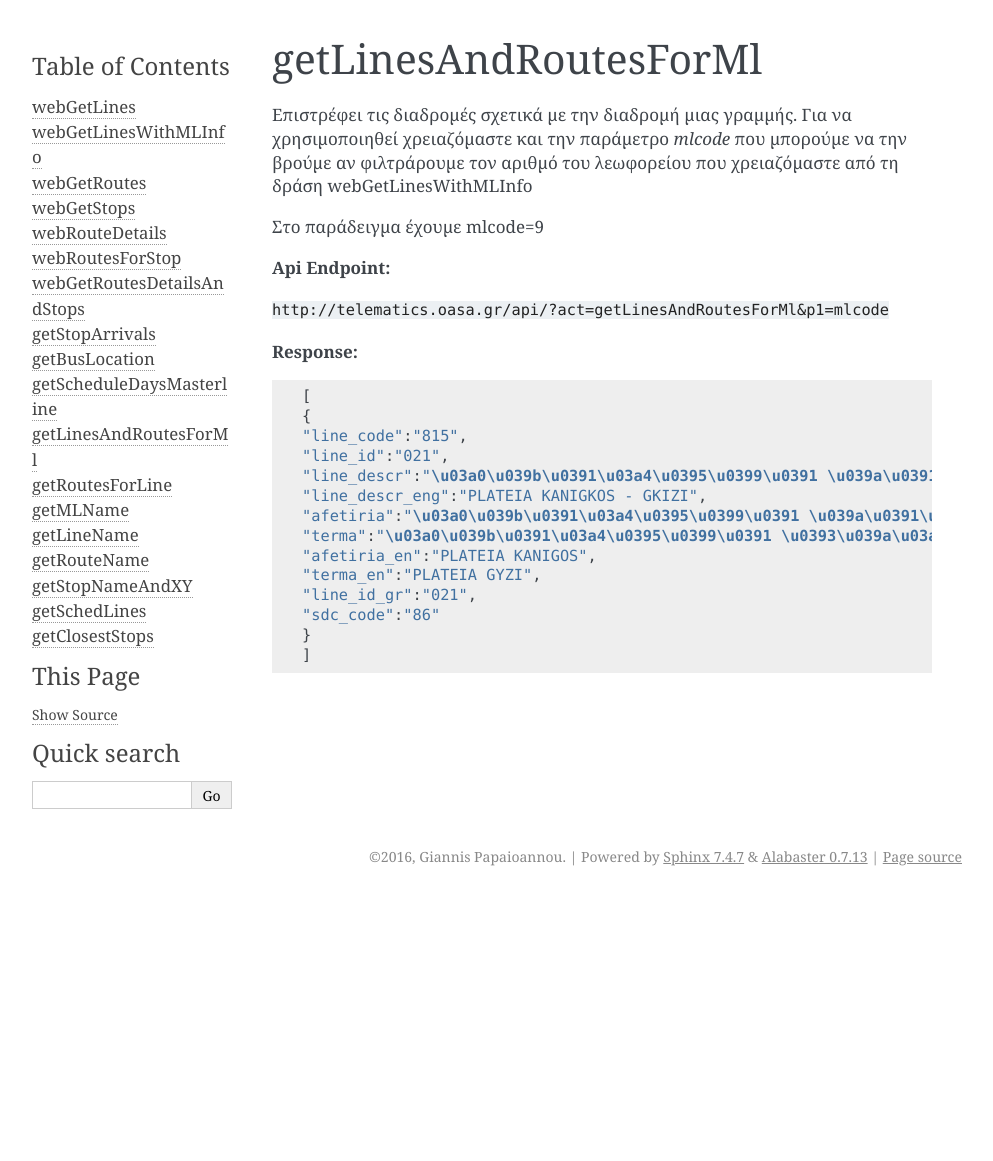
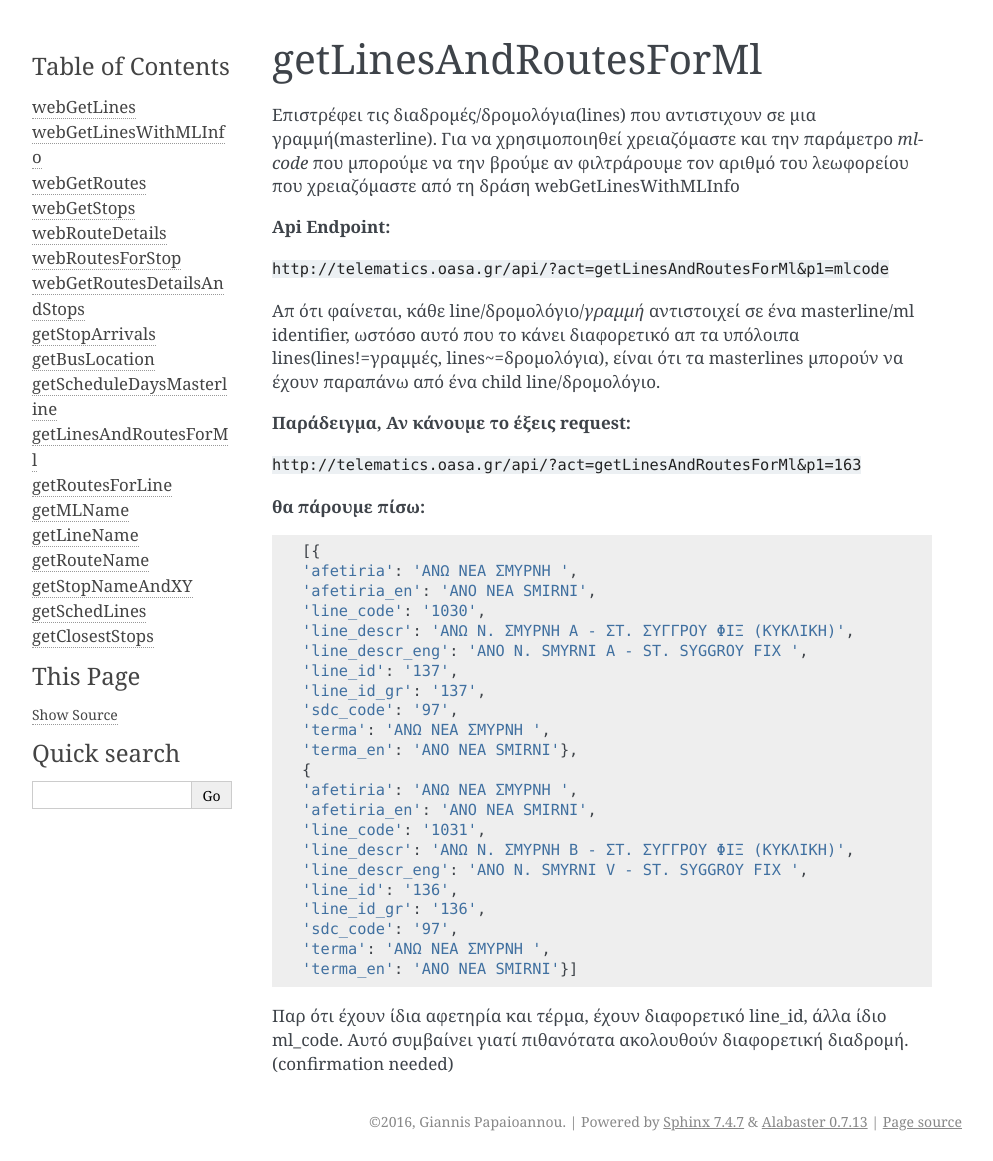
Before and after one commit to gph03n1x/OASA-Telematics-API-Documentation, a Sphinx documentation site: the page built from docs/source/getLinesAndRoutesForMl.rst, in a window 1280 px wide. Shown: the whole page, without its empty margins (148-1141 px from the left). Built offline with Sphinx 7.4.7, drawn with Linux system fonts in a browser that asks for light colours; before the commit the page ends 900 px from its top, so only the background shows below that.

Commit message:
Added Documentation for ml_code and MasterLine values.

```diff
--- a/docs/source/getLinesAndRoutesForMl.rst
+++ b/docs/source/getLinesAndRoutesForMl.rst
@@ -1,34 +1,50 @@
 getLinesAndRoutesForMl
 ======================
 
-Επιστρέφει τις διαδρομές σχετικά με την διαδρομή μιας γραμμής.
+Επιστρέφει τις διαδρομές/δρομολόγια(lines) που αντιστιχουν σε μια γραμμή(masterline).
 Για να χρησιμοποιηθεί χρειαζόμαστε και την παράμετρο *mlcode* που μπορούμε να
 την βρούμε αν φιλτράρουμε τον αριθμό του λεωφορείου που χρειαζόμαστε από τη
 δράση webGetLinesWithMLInfo
-
-Στο παράδειγμα έχουμε mlcode=9
-
 
 **Api Endpoint:**
 
 ``http://telematics.oasa.gr/api/?act=getLinesAndRoutesForMl&p1=mlcode``
 
 
-**Response:**
+Απ ότι φαίνεται, κάθε line/δρομολόγιο/*γραμμή* αντιστοιχεί σε ένα masterline/ml identifier,
+ωστόσο αυτό που το κάνει διαφορετικό απ τα υπόλοιπα lines(lines!=γραμμές, lines~=δρομολόγια),
+είναι ότι τα masterlines μπορούν να έχουν παραπάνω από ένα child line/δρομολόγιο.
+
+**Παράδειγμα, Αν κάνουμε το έξεις request:**
+
+``http://telematics.oasa.gr/api/?act=getLinesAndRoutesForMl&p1=163``
+
+**θα πάρουμε πίσω:**
 
 .. code-block:: python
 
-   [
-   {
-   "line_code":"815",
-   "line_id":"021",
-   "line_descr":"\u03a0\u039b\u0391\u03a4\u0395\u0399\u0391 \u039a\u0391\u039d\u0399\u0393\u0393\u039f\u03a3 - \u0393\u039a\u03a5\u0396H",
-   "line_descr_eng":"PLATEIA KANIGKOS - GKIZI",
-   "afetiria":"\u03a0\u039b\u0391\u03a4\u0395\u0399\u0391 \u039a\u0391\u039d\u0399\u0393\u0393\u039f\u03a3",
-   "terma":"\u03a0\u039b\u0391\u03a4\u0395\u0399\u0391 \u0393\u039a\u03a5\u0396\u0397",
-   "afetiria_en":"PLATEIA KANIGOS",
-   "terma_en":"PLATEIA GYZI",
-   "line_id_gr":"021",
-   "sdc_code":"86"
-   }
-   ]
+    [{
+    'afetiria': 'ΑΝΩ ΝΕΑ ΣΜΥΡΝΗ ',
+    'afetiria_en': 'ANO NEA SMIRNI',
+    'line_code': '1030',
+    'line_descr': 'ΑΝΩ Ν. ΣΜΥΡΝΗ Α - ΣΤ. ΣΥΓΓΡΟΥ ΦΙΞ (ΚΥΚΛΙΚΗ)',
+    'line_descr_eng': 'ANO N. SMYRNI A - ST. SYGGROY FIX ',
+    'line_id': '137',
+    'line_id_gr': '137',
+    'sdc_code': '97',
+    'terma': 'ΑΝΩ ΝΕΑ ΣΜΥΡΝΗ ',
+    'terma_en': 'ANO NEA SMIRNI'},
+    {
+    'afetiria': 'ΑΝΩ ΝΕΑ ΣΜΥΡΝΗ ',
+    'afetiria_en': 'ANO NEA SMIRNI',
+    'line_code': '1031',
+    'line_descr': 'ΑΝΩ Ν. ΣΜΥΡΝΗ Β - ΣΤ. ΣΥΓΓΡΟΥ ΦΙΞ (ΚΥΚΛΙΚΗ)',
+    'line_descr_eng': 'ANO N. SMYRNI V - ST. SYGGROY FIX ',
+    'line_id': '136',
+    'line_id_gr': '136',
+    'sdc_code': '97',
+    'terma': 'ΑΝΩ ΝΕΑ ΣΜΥΡΝΗ ',
+    'terma_en': 'ANO NEA SMIRNI'}]
+
+Παρ ότι έχουν ίδια αφετηρία και τέρμα, έχουν διαφορετικό line_id, άλλα ίδιο ml_code.
+Αυτό συμβαίνει γιατί πιθανότατα ακολουθούν διαφορετική διαδρομή. (confirmation needed)
--- a/docs/source/getMLName.rst
+++ b/docs/source/getMLName.rst
@@ -1,8 +1,9 @@
 getMLName
 =========
 
-Επιστρέφει το mlname (δεν ξέρω τι είναι αυτό, αλλά τα στοιχεία δείχνουν ότι είναι το όνομα της διαδρομής).
+Επιστρέφει το mlname. Δες getLinesAndRoutesForML.
 Για την χρήση αυτής της δράσης χρειάζεται το **mlcode** που το βρίσκουμε από την webGetLinesWithML
+
 
 **Api Endpoint:**
 
--- a/docs/source/getScheduleDaysMasterline.rst
+++ b/docs/source/getScheduleDaysMasterline.rst
@@ -1,10 +1,10 @@
 getScheduleDaysMasterline
 =========================
 
-Δεν έχω ιδέα τι είδους δεδομένα είναι αυτά.
 Για να χρησιμοποιηθεί χρειαζόμαστε και την παράμετρο *linecode* που μπορούμε να
 την βρούμε αν φιλτράρουμε τον αριθμό του λεωφορείου που χρειαζόμαστε από τις
 δράσεις webGetLines και webGetLinesWithMLInfo
+Επιστρέφει το sdc_code, identifier για το ποιο πρόγραμμα/ωράριο ακολουθεί η γραμμή, το οποίο χρειάζεται για να κληθεί το getSchedLines function.
 
 Για παράδειγμα το Α1 (linecode=962) που είναι η γραμμή ΠΕΙΡΑΙΑΣ-ΒΟΥΛΑ , έχει διαδρομές
 ΠΕΙΡΑΙΑΣ-ΒΟΥΛΑ και ΒΟΥΛΑ-ΠΕΙΡΑΙΑΣ.
--- a/docs/source/webGetLinesWithMLInfo.rst
+++ b/docs/source/webGetLinesWithMLInfo.rst
@@ -27,6 +27,7 @@ webGetLinesWithMLInfo
 **Response Breakdown:**
 
 ml_code: Identifier που έχει να κάνει με την περιοχή έναρξης. (Help needed)
+Πιθανότατα το ml αντιστοιχεί στο MasterLine.
 
 sdc_code: Identifier για το ωράριο που ακολουθεί η γραμμή, δες getSchedLines και getScheduleDaysMasterLine
 
```
